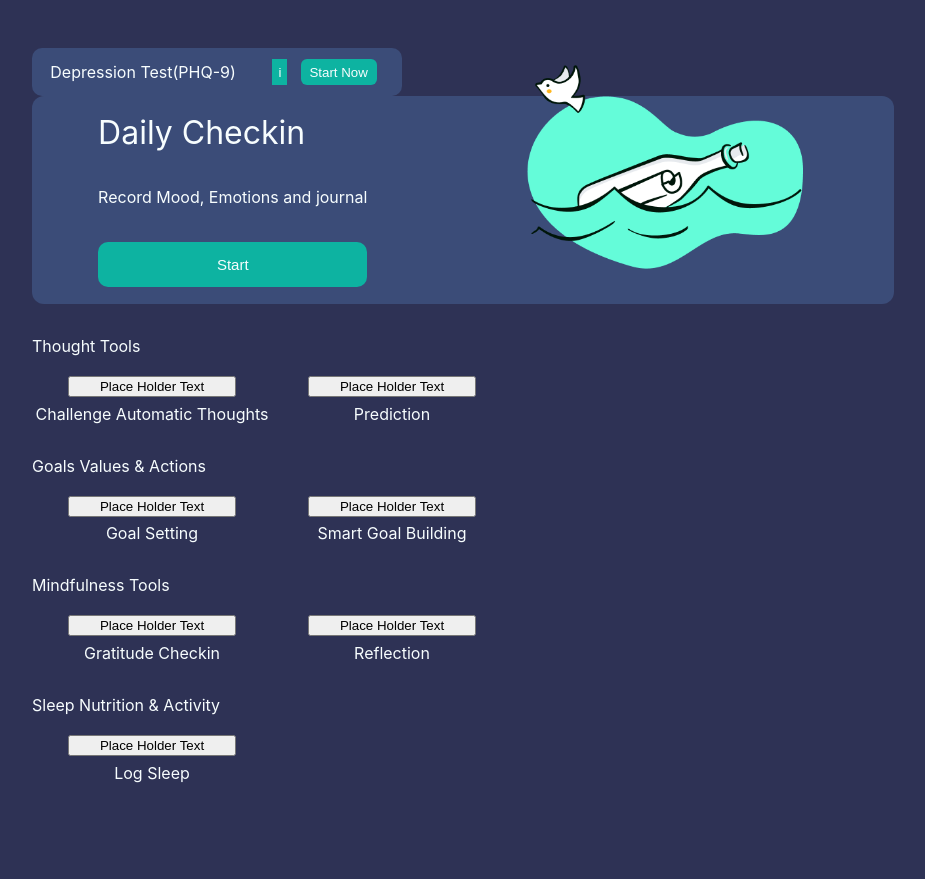
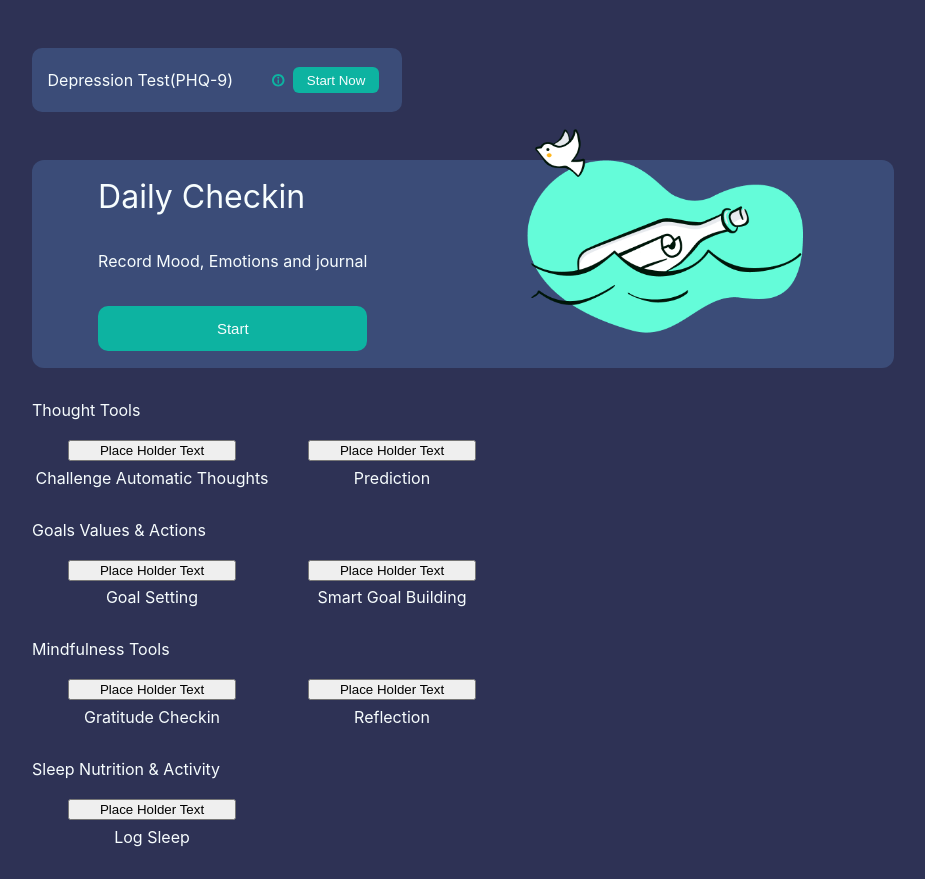
Before and after one commit to ohasseeb/cbt-companion-web-app, a React (Create React App) app: page / in a window 1280 px wide. Shown: the whole page, without its empty margins (16-941 px from the left). Before the commit the page ends 815 px from the top, so only its background shows below. Built offline with nearby package versions, Linux system fonts and the light colour scheme.

Commit message:
got the information svg incorporated and button animation working on depression test, need to fix some sizing issues on both the depression test and Daily Checkin

```diff
--- a/src/components/daily-checkin/daily-checkin.styles.scss
+++ b/src/components/daily-checkin/daily-checkin.styles.scss
@@ -10,6 +10,7 @@
   justify-content: space-around;
   background-color: #3b4c78;
   border-radius: 12px;
+  margin-top: 3em;
 }
 
 .img {
--- a/src/components/depression-test/depression-test.component.jsx
+++ b/src/components/depression-test/depression-test.component.jsx
@@ -1,11 +1,16 @@
 import React from "react";
 import "./depression-test.styles.scss";
+
+import { ReactComponent as InfoButtonSVG } from "../../images/info-round-button.svg";
 
 const DepressionTest = () => (
   <div className="depression-test">
     <div>Depression Test(PHQ-9)</div>
     <div className="buttons">
-      <button className="info-button"> i </button>
+      {/* <button className="info-button"> i </button> */}
+      <button className="infobutton">
+        <InfoButtonSVG className="svg" />
+      </button>{" "}
       <button className="start-button-test"> Start Now</button>
     </div>
   </div>
--- a/src/components/depression-test/depression-test.styles.scss
+++ b/src/components/depression-test/depression-test.styles.scss
@@ -3,7 +3,7 @@
   justify-content: space-around;
   align-items: center;
   width: 30%;
-  height: 3em;
+  height: 4em;
   border-radius: 10px;
   // border: dashed;
   background-color: #3b4c78;
@@ -11,7 +11,7 @@
 
 .buttons {
   display: flex;
-  width: 30%;
+  width: 33%;
 }
 
 .info-button {
@@ -28,10 +28,26 @@
   border: 0;
   height: 2em;
   border-radius: 6px;
+  width: 100%;
+}
+
+.start-button-test:active {
+  box-shadow: 0 1px #666;
+  transform: translateY(4px);
+}
+
+.svg {
+  height: 100%;
   width: 75%;
 }
 
-.start-button-test:active {
+.infobutton {
+  border: none;
+  background: none;
+  width: 30%;
+}
+
+.infobutton:active {
   box-shadow: 0 1px #666;
   transform: translateY(4px);
 }
```
Also changed, not shown: src/images/info-round-button.svg (added).
